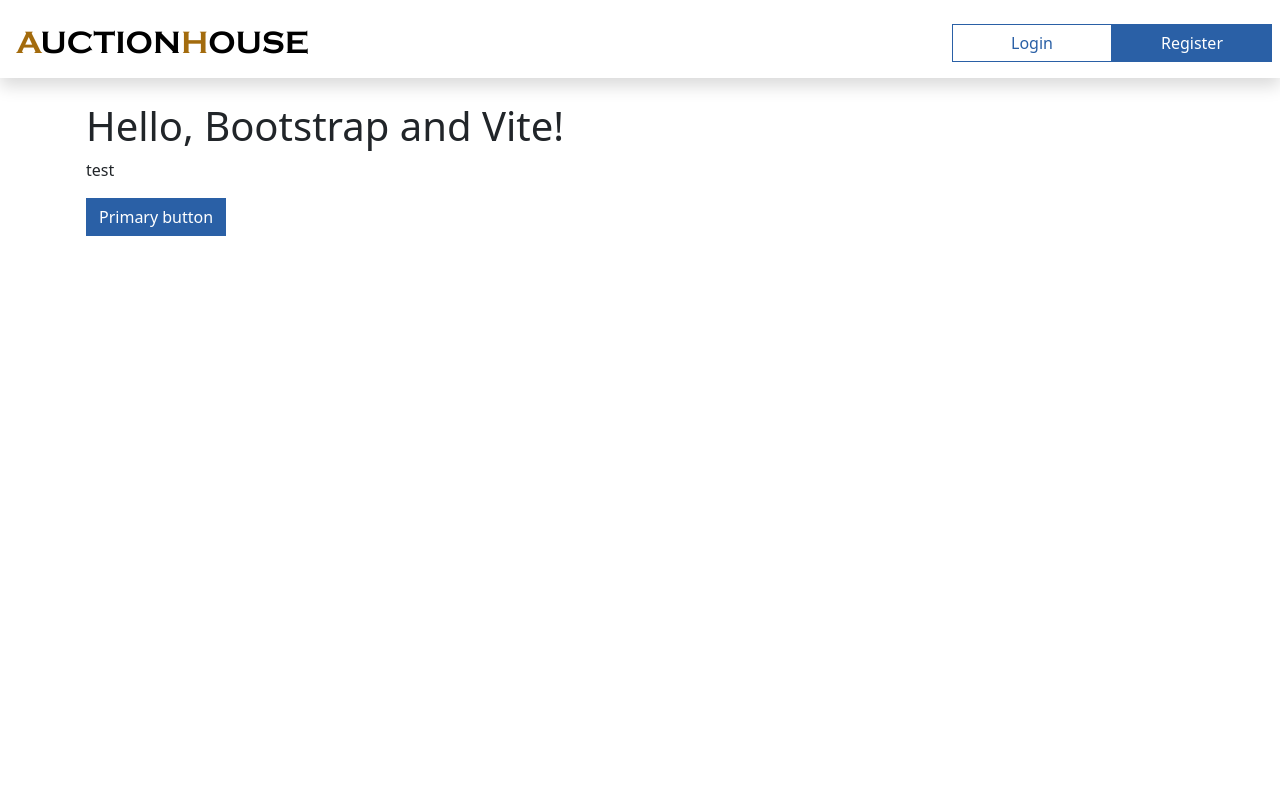
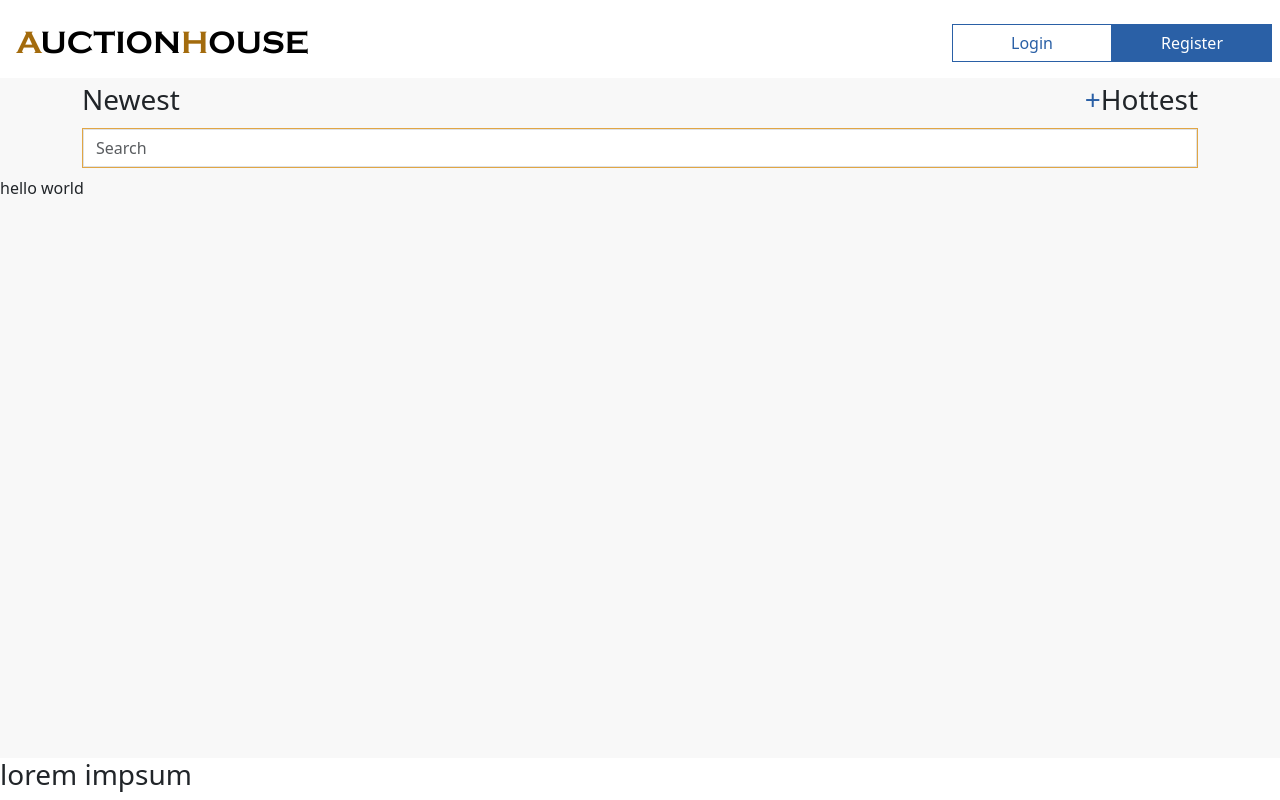
Before and after one commit to Tokle89/auction-house, a website built with Vite: page index.html in a window 1280 px wide. Built offline with nearby package versions, Linux system fonts and the light colour scheme.

Commit message:
starts creating searchbar

```diff
--- a/index.html
+++ b/index.html
@@ -55,10 +55,27 @@
         </nav>
       </div>
     </header>
-    <div class="container py-4 px-3 mx-auto">
-      <h1>Hello, Bootstrap and Vite!</h1>
-      <p>test</p>
-      <button class="btn btn-primary">Primary button</button>
-    </div>
+    <main class="bg-light">
+      <div class="container">
+        <div class="sub-nav d-flex justify-content-between">
+          <a href="#" class="fs-3 nav-link">Newest</a>
+          <a href="#" class="fs-3 nav-link"
+            ><span class="text-primary">+</span>Hottest</a
+          >
+        </div>
+        <div class="search-bar">
+          <form class="my-2 border border-warning" role="search" id="search">
+            <input
+              class="form-control me-2"
+              type="search"
+              placeholder="Search"
+              aria-label="Search"
+            />
+          </form>
+        </div>
+      </div>
+      <p>hello world</p>
+    </main>
+    <footer><h3>lorem impsum</h3></footer>
   </body>
 </html>
--- a/src/scss/_variables.scss
+++ b/src/scss/_variables.scss
@@ -1,7 +1,9 @@
 $primary: #2a60a6;
 $secondary: #a36b0d;
 $warning: #e1a645;
+$light: #f8f8f8;
 
 $btn-border-radius: 0px;
 
 $navbar-light-icon-color: $secondary;
+$input-border-radius: 0px;
--- a/src/scss/styles.scss
+++ b/src/scss/styles.scss
@@ -21,3 +21,11 @@
 .navbar-toggler:focus {
   box-shadow: none;
 }
+//body
+body {
+  min-height: 100vh;
+  margin: 0px;
+  display: grid;
+  grid-template-rows: auto 1fr auto;
+  grid-template-columns: 100%;
+}
```
